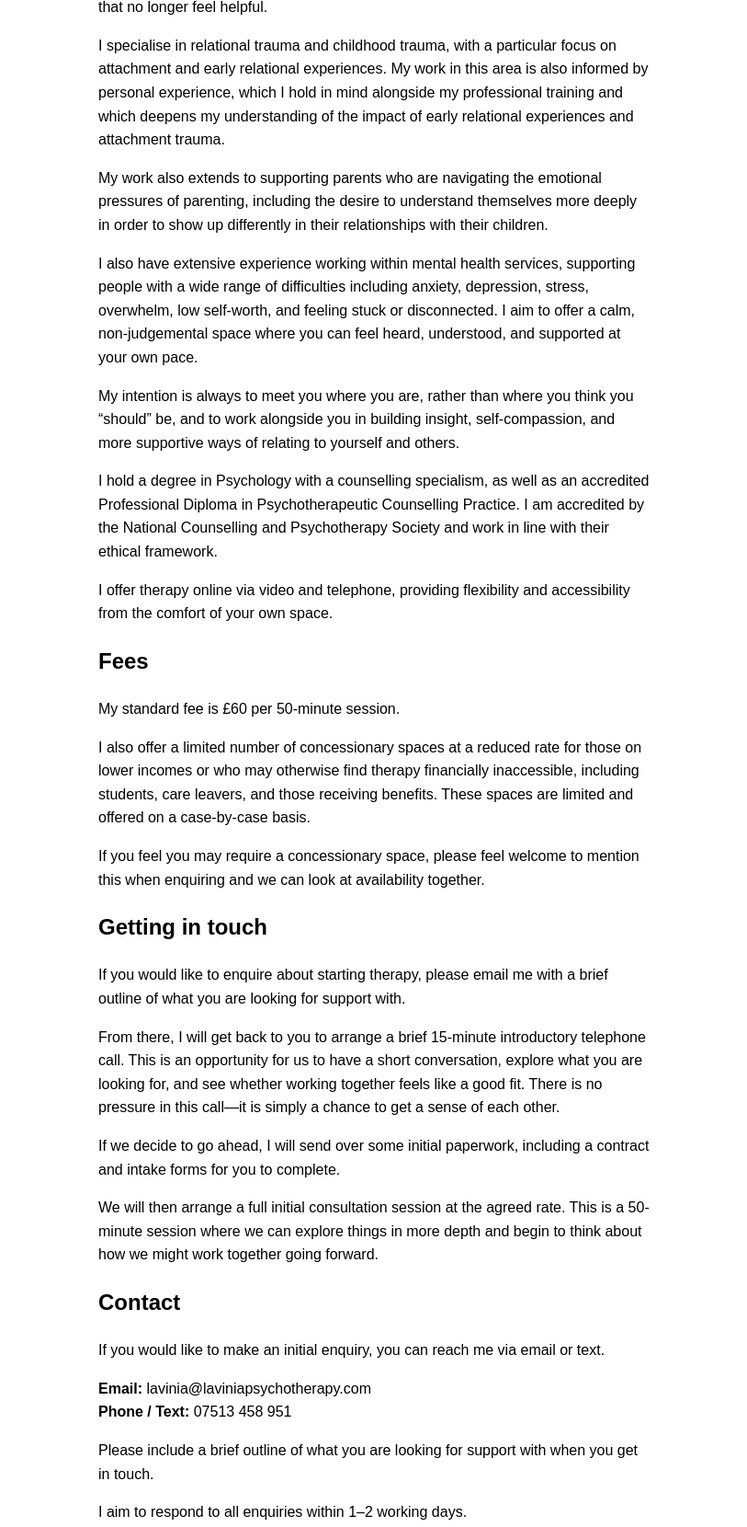
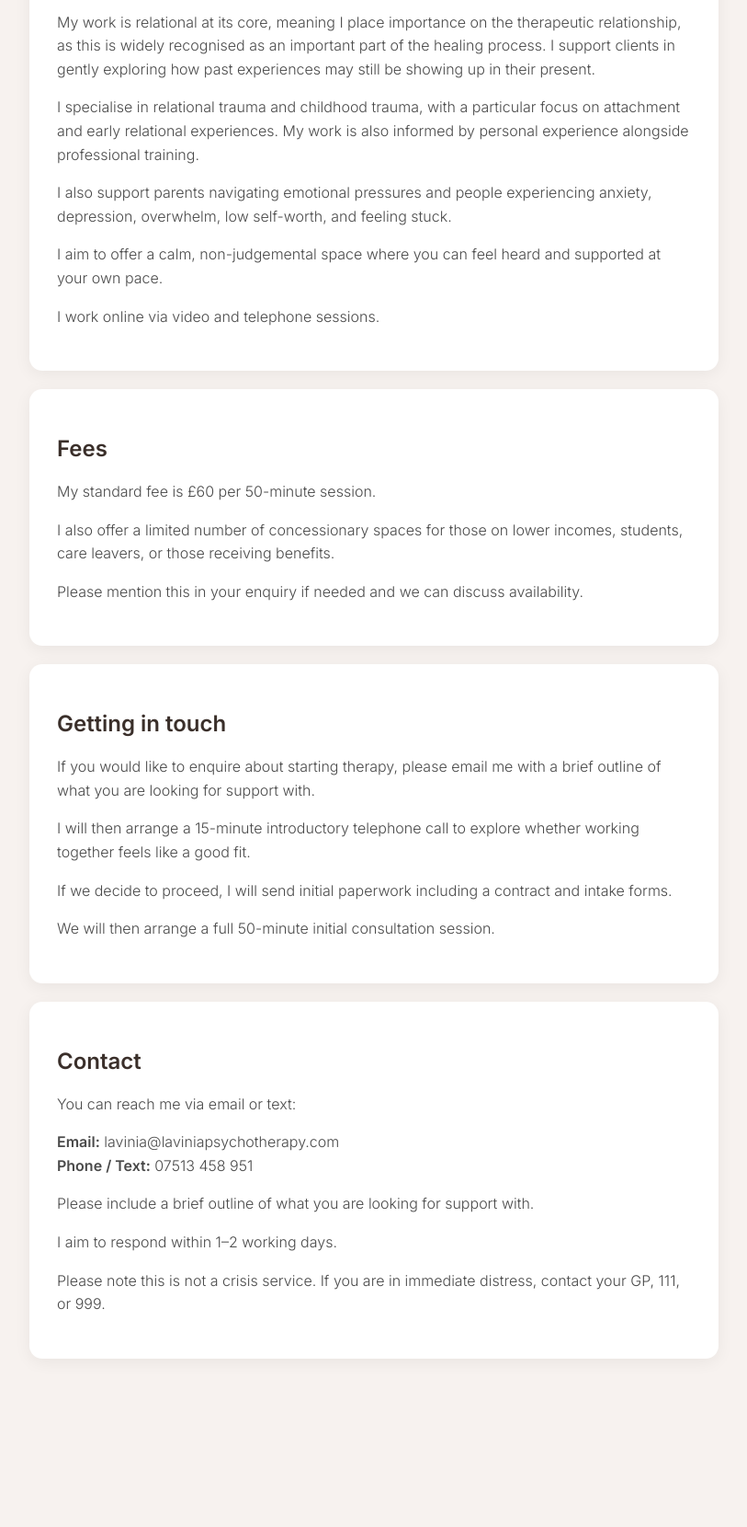
Before and after one commit to LaviniaPsychotherapy/Lavinia-H-Psychotherapy-and-Counselling, a plain HTML site: page index.html in a window 1280 px wide. Shown: the part 469-2129 px from the top of the page at 92% size, without its empty margins (233-1046 px from the left). After the commit the page ends 2026 px from the top, so only its background shows below. Drawn offline with Linux system fonts and the light colour scheme.

Commit message:
index.html

```diff
--- a/index.html
+++ b/index.html
@@ -3,101 +3,123 @@
 <head>
   <title>Lavinia Haarhoff | Integrative Psychotherapist and Counsellor</title>
   <meta name="viewport" content="width=device-width, initial-scale=1.0">
+
+  <!-- FONT -->
+  <link href="https://fonts.googleapis.com/css2?family=Inter:wght@300;400;600&display=swap" rel="stylesheet">
+
+  <style>
+    body {
+      margin: 0;
+      font-family: 'Inter', sans-serif;
+      background: #f7f2ef;
+      color: #4a4a4a;
+    }
+
+    h1, h2 {
+      color: #3a2f2a;
+      font-weight: 600;
+    }
+
+    p, li {
+      font-weight: 300;
+      line-height: 1.6;
+    }
+
+    .container {
+      max-width: 750px;
+      margin: 40px auto;
+      padding: 20px;
+    }
+
+    .card {
+      background: #ffffff;
+      padding: 30px;
+      border-radius: 14px;
+      box-shadow: 0 4px 18px rgba(0,0,0,0.06);
+      margin-bottom: 20px;
+    }
+
+    ul {
+      padding-left: 20px;
+    }
+
+    a {
+      color: #b08d7a;
+    }
+
+  </style>
 </head>
 
-<body style="font-family: Arial; max-width: 600px; margin: auto; padding: 20px; line-height: 1.6;">
+<body>
 
+<div class="container">
+
+<!-- HEADER CARD -->
+<div class="card">
   <h1>Lavinia Haarhoff</h1>
   <p><strong>Integrative Psychotherapist and Counsellor</strong></p>
+</div>
 
+<!-- ABOUT CARD -->
+<div class="card">
   <h2>About Me</h2>
 
-<p>
-I am an integrative psychotherapist and counsellor offering both short-term and longer-term therapy. Being an integrative therapist means I draw on a range of different therapeutic approaches, rather than working from one single model. This allows me to tailor the work to each individual, their needs, and what feels most helpful at different stages of therapy.
-</p>
+  <p>I am an integrative psychotherapist and counsellor offering both short-term and longer-term therapy. Being an integrative therapist means I draw on a range of different therapeutic approaches, rather than working from one single model. This allows me to tailor the work to each individual, their needs, and what feels most helpful at different stages of therapy.</p>
 
-<p>
-My work is relational at its core, meaning I place importance on the therapeutic relationship, as this is widely recognised as an important part of the healing process. I support clients in gently exploring how past experiences may still be showing up in their present—whether in relationships, emotions, self-esteem, or patterns of coping that no longer feel helpful.
-</p>
+  <p>My work is relational at its core, meaning I place importance on the therapeutic relationship, as this is widely recognised as an important part of the healing process. I support clients in gently exploring how past experiences may still be showing up in their present.</p>
 
-<p>
-I specialise in relational trauma and childhood trauma, with a particular focus on attachment and early relational experiences. My work in this area is also informed by personal experience, which I hold in mind alongside my professional training and which deepens my understanding of the impact of early relational experiences and attachment trauma.
-</p>
+  <p>I specialise in relational trauma and childhood trauma, with a particular focus on attachment and early relational experiences. My work is also informed by personal experience alongside professional training.</p>
 
-<p>
-My work also extends to supporting parents who are navigating the emotional pressures of parenting, including the desire to understand themselves more deeply in order to show up differently in their relationships with their children.
-</p>
+  <p>I also support parents navigating emotional pressures and people experiencing anxiety, depression, overwhelm, low self-worth, and feeling stuck.</p>
 
-<p>
-I also have extensive experience working within mental health services, supporting people with a wide range of difficulties including anxiety, depression, stress, overwhelm, low self-worth, and feeling stuck or disconnected. I aim to offer a calm, non-judgemental space where you can feel heard, understood, and supported at your own pace.
-</p>
+  <p>I aim to offer a calm, non-judgemental space where you can feel heard and supported at your own pace.</p>
 
-<p>
-My intention is always to meet you where you are, rather than where you think you “should” be, and to work alongside you in building insight, self-compassion, and more supportive ways of relating to yourself and others.
-</p>
+  <p>I work online via video and telephone sessions.</p>
+</div>
 
-<p>
-I hold a degree in Psychology with a counselling specialism, as well as an accredited Professional Diploma in Psychotherapeutic Counselling Practice. I am accredited by the National Counselling and Psychotherapy Society and work in line with their ethical framework.
-</p>
-
-<p>
-I offer therapy online via video and telephone, providing flexibility and accessibility from the comfort of your own space.
-</p>
-
+<!-- FEES CARD -->
+<div class="card">
   <h2>Fees</h2>
 
-<p>
-My standard fee is £60 per 50-minute session.
-</p>
+  <p>My standard fee is £60 per 50-minute session.</p>
 
-<p>
-I also offer a limited number of concessionary spaces at a reduced rate for those on lower incomes or who may otherwise find therapy financially inaccessible, including students, care leavers, and those receiving benefits. These spaces are limited and offered on a case-by-case basis.
-</p>
+  <p>I also offer a limited number of concessionary spaces for those on lower incomes, students, care leavers, or those receiving benefits.</p>
 
-<p>
-If you feel you may require a concessionary space, please feel welcome to mention this when enquiring and we can look at availability together.
-</p>
+  <p>Please mention this in your enquiry if needed and we can discuss availability.</p>
+</div>
 
+<!-- GETTING IN TOUCH CARD -->
+<div class="card">
   <h2>Getting in touch</h2>
 
-<p>
-If you would like to enquire about starting therapy, please email me with a brief outline of what you are looking for support with.
-</p>
+  <p>If you would like to enquire about starting therapy, please email me with a brief outline of what you are looking for support with.</p>
 
-<p>
-From there, I will get back to you to arrange a brief 15-minute introductory telephone call. This is an opportunity for us to have a short conversation, explore what you are looking for, and see whether working together feels like a good fit. There is no pressure in this call—it is simply a chance to get a sense of each other.
-</p>
+  <p>I will then arrange a 15-minute introductory telephone call to explore whether working together feels like a good fit.</p>
 
-<p>
-If we decide to go ahead, I will send over some initial paperwork, including a contract and intake forms for you to complete.
-</p>
+  <p>If we decide to proceed, I will send initial paperwork including a contract and intake forms.</p>
 
-<p>
-We will then arrange a full initial consultation session at the agreed rate. This is a 50-minute session where we can explore things in more depth and begin to think about how we might work together going forward.
-</p>
+  <p>We will then arrange a full 50-minute initial consultation session.</p>
+</div>
 
+<!-- CONTACT CARD -->
+<div class="card">
   <h2>Contact</h2>
 
-<p>
-If you would like to make an initial enquiry, you can reach me via email or text.
-</p>
+  <p>You can reach me via email or text:</p>
 
   <p>
     <strong>Email:</strong> lavinia@laviniapsychotherapy.com<br>
     <strong>Phone / Text:</strong> 07513 458 951
   </p>
 
-<p>
-Please include a brief outline of what you are looking for support with when you get in touch.
-</p>
+  <p>Please include a brief outline of what you are looking for support with.</p>
 
-<p>
-I aim to respond to all enquiries within 1–2 working days.
-</p>
+  <p>I aim to respond within 1–2 working days.</p>
 
-<p>
-Please note that email and text are not crisis services. If you are in immediate distress or feel unsafe, please contact your GP, call 111, or in an emergency call 999.
-</p>
+  <p>Please note this is not a crisis service. If you are in immediate distress, contact your GP, 111, or 999.</p>
+</div>
+
+</div>
 
 </body>
 </html>
```
Lines whose indentation alone changed are shown as unchanged.
